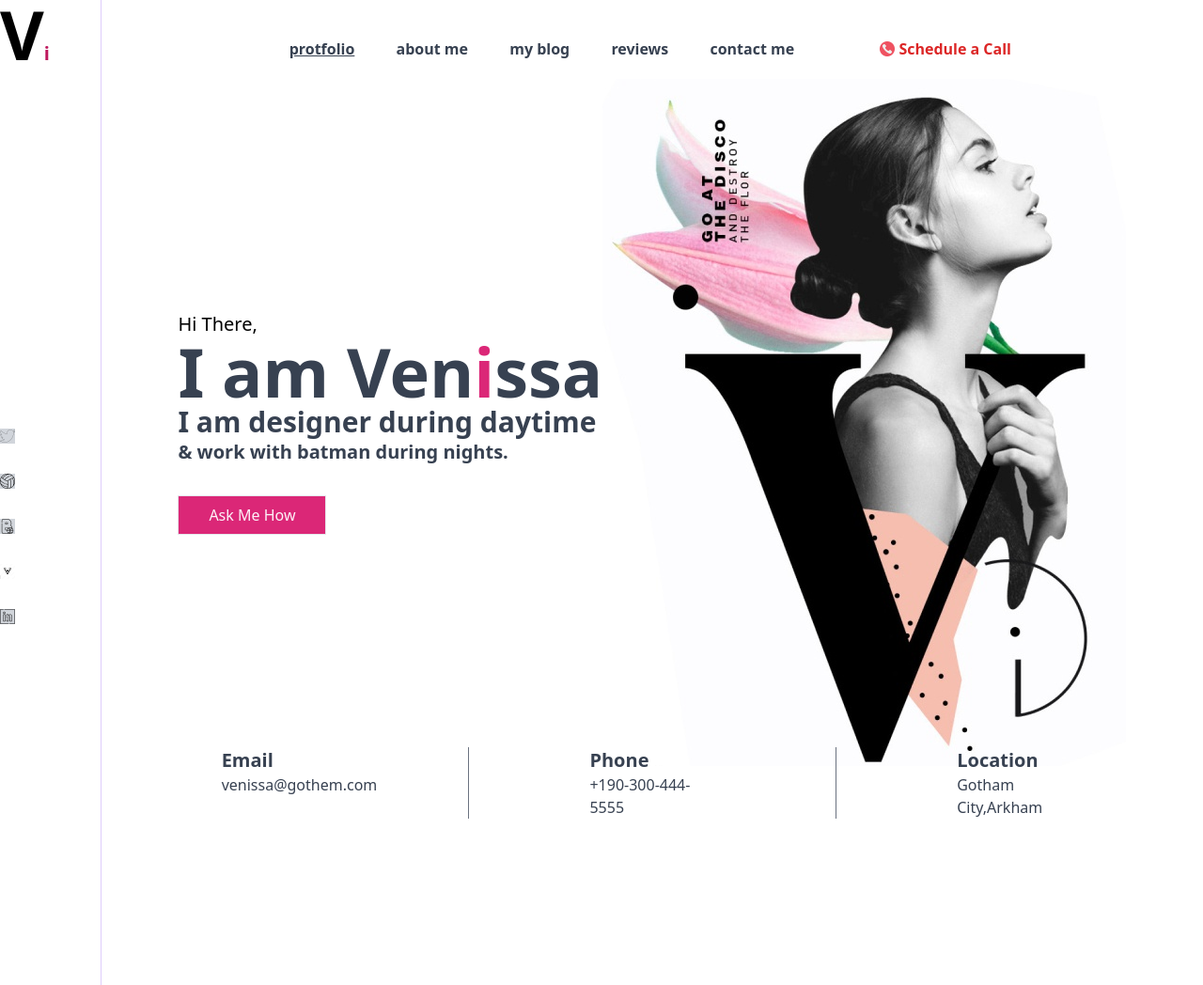
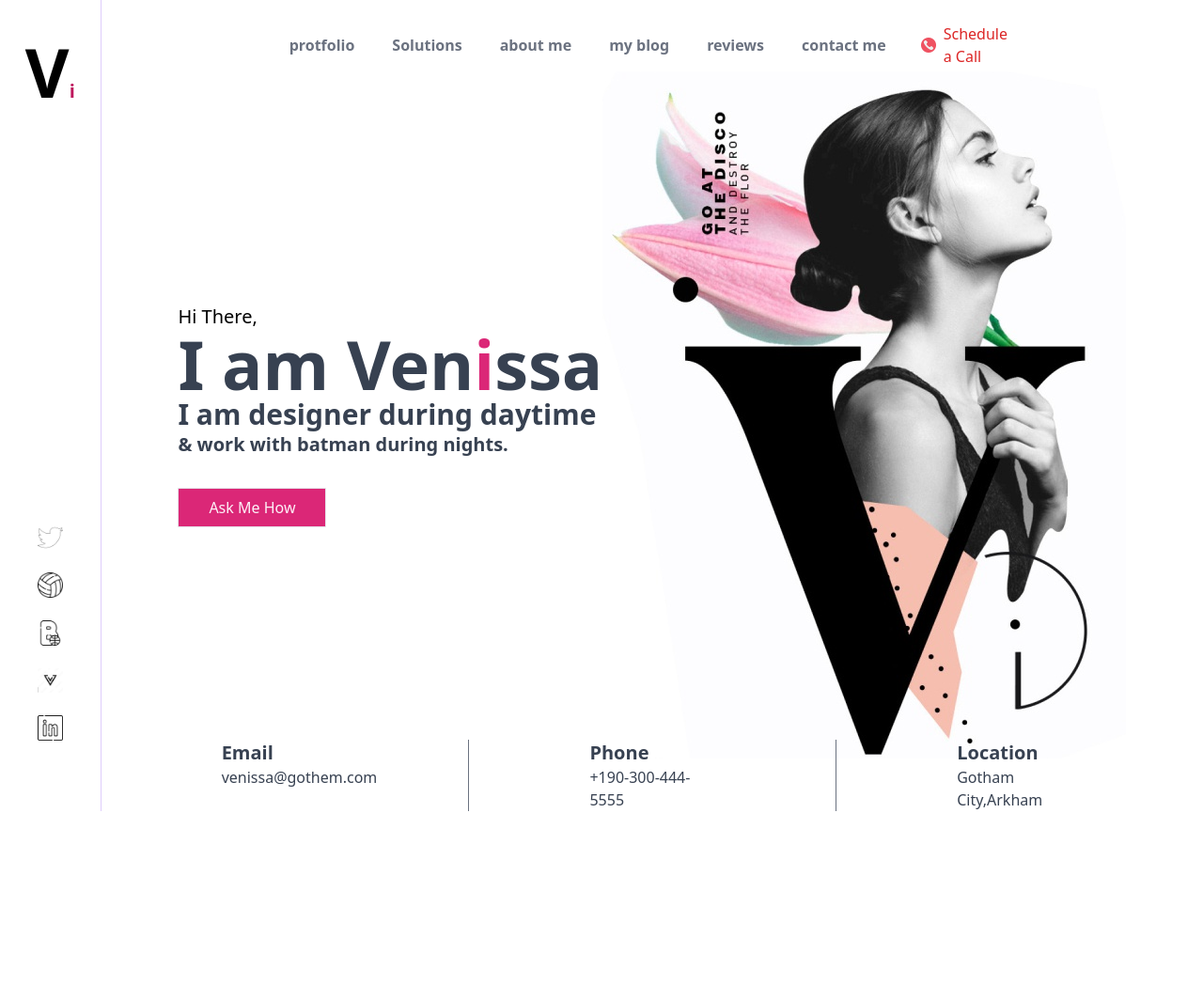
Before and after one commit to HasnaAkter/venissa, a plain HTML site: page index.html in a window 1280 px wide. Shown: the whole page at 94% size. After the commit the page ends 863 px from the top, so only its background shows below. Drawn offline with nearby package versions, Linux system fonts and the light colour scheme.

Commit message:
new committ

```diff
--- a/index.html
+++ b/index.html
@@ -1,5 +1,6 @@
 <!DOCTYPE html>
 <html lang="en">
+
 <head>
     <meta charset="UTF-8">
     <meta http-equiv="X-UA-Compatible" content="IE=edge">
@@ -11,36 +12,56 @@
 
     <link href="https://unpkg.com/tailwindcss@^2/dist/tailwind.min.css" rel="stylesheet">
 </head>
+
 <body>
 
     <section class="grid grid-cols-12 divide-x divide-green-500 divide-purple-600 divide-opacity-25">
-    <div class="col-span-1">
-        <div><p class=" font-bold text-7xl">V<small class="text-pink-700 text-xl">i</small></p></div>
-        <div class="my-96"><img src="icon/twitter.png " alt="" class="w-4 my-8 bg-gray-300">
-            <img src="icon/volleyball.png" alt="" class="w-4 my-8 bg-gray-300 ">
-            <img src="icon/letter-b.png" alt="" class="w-4 my-8 bg-gray-300">
-            <img src="icon/v.jpg" alt="" class="w-4 my-8 bg-gray-300">
-            <img src="icon/linkedin-logo.png" alt="" class="w-4 my-8 bg-gray-300">
+        <div class="col-span-1 pt-10 pb-10">
+           <div class="grid grid-rows-3">
+            <div class="flex justify-center row-span-2">
+                <p class=" font-bold text-7xl ">V<small class="text-pink-700 text-xl">i</small></p>
+            </div>
+            <div class="flex flex-col justify-center row-span-1" >
+                <img src="icon/twitter.png " alt="" class="px-10 py-3 ">
+                <img src="icon/volleyball.png" alt="" class="px-10 py-3">
+                <img src="icon/letter-b.png" alt="" class="px-10 py-3">
+                <img src="icon/v.jpg" alt="" class="px-10 py-3">
+                <img src="icon/linkedin-logo.png" alt="" class="px-10 py-3">
             </div>
         </div>
-
+           </div>
         <div class="col-span-11">
 
             <!-----------------
          Header section
         -------------------->
             <header>
-            <nav class="flex p-10 mx-40">
-                <div class=" font-boldhidden space-x-10  justify-center">
-                    <a class=" text-gray-700 hover:text-gray-900 lowercase underline font-bold" href="#">protfolio</a>
-                    <a class="text-gray-700 hover:text-gray-900 lowercase font-bold" href="#">about me</a>
-                    <a class="text-gray-700 hover:text-gray-900 lowercase font-bold" href="#">my blog</a>
-                    <a class="text-gray-700 hover:text-gray-900 lowercase font-bold" href="#">reviews</a>
-                    <a class="text-gray-700 hover:text-gray-900 lowercase font-bold" href="#">contact me</a>
+
+                <nav class="flex justify-between items-center py-6 md:justify-center mx-40 md:space-x-10 p-10">
+                    <div class="hidden md:flex space-x-10">
+                        <a href="#" class="text-base font-bold text-gray-500 hover:text-gray-900">
+                            <p>protfolio</p>
+                        </a>
+                        <a href="#" class="text-base font-bold text-gray-500 hover:text-gray-900">
+                            <p>Solutions</p>
+                        </a>
+                        <a href="#" class="text-base font-bold text-gray-500 hover:text-gray-900">
+                            <p>about me</p>
+                        </a>
+                        <a href="#" class="text-base font-bold text-gray-500 hover:text-gray-900">
+                            <p>my blog</p>
+                        </a>
+                        <a href="#" class="text-base font-bold text-gray-500 hover:text-gray-900">
+                            <p>reviews</p>
+                        </a>
+                        <a href="#" class="text-base font-bold text-gray-500 hover:text-gray-900">
+                            <p>contact me</p>
+                        </a>
                     </div>
                     <div class="md:flex items-center justify-end md:flex-1 lg:w-0">
                         <img class="w-4 inline text-pink-600" src="icon/phone-call.png" alt="">
-                        <p class="flax text-red-600 font-bold mx-1 ">Schedule a Call</p>
+                        <a href="#" class="text-base font-medium text-red-600 hover:text-gray-900 mx-2">
+                            <p>Schedule a Call</p>
                         </a>
                     </div>
                 </nav>
@@ -52,7 +73,7 @@
             <main>
                 <section class="container md:flex items-center justify-center -my-5">
                     <div>
-                    <h1 class="text-xl">Hi There,</h1>
+                        <h1 class="text-xl ">Hi There,</h1>
                         <p class="text-gray-700 font-bold text-7xl">I am Ven<span class="text-pink-600">i</span>ssa</p>
                         <p class="text-gray-700 font-bold text-3xl">I am designer during daytime</p>
                         <p class="text-gray-700 font-bold text-xl"> & work with batman during nights.</p>
@@ -61,7 +82,7 @@
                         </button>
                     </div>
                     <div>
-                    <img  src="image/index.png" alt="">
+                        <img src="image/index.png" alt="">
                     </div>
                 </section>
             </main>
@@ -69,9 +90,9 @@
             <!-----------
            fotter
         ----------->
-        <footer>
-            <div class=" grid grid-cols-3 divide-x divide-gray-500" >
-                <div class="px-32" >
+            <footer class="">
+                <div class=" grid grid-cols-3 divide-x divide-gray-500">
+                    <div class="px-32">
                         <p class="text-gray-700 text-xl font-bold  ">Email</p>
                         <p class=" text-gray-700">venissa@gothem.com</p>
                     </div>
@@ -79,7 +100,7 @@
                         <p class=" text-gray-700 text-xl font-bold ">Phone</p>
                         <p class="text-gray-700">+190-300-444-5555</p>
                     </div>
-                <div class="px-32" >
+                    <div class="px-32">
                         <p class="text-gray-700 text-xl font-bold ">Location</p>
                         <p class="text-gray-700">Gotham City,Arkham</p>
                     </div>
@@ -88,4 +109,5 @@
         </div>
     </section>
 </body>
+
 </html>
```
Lines whose indentation alone changed are shown as unchanged.
